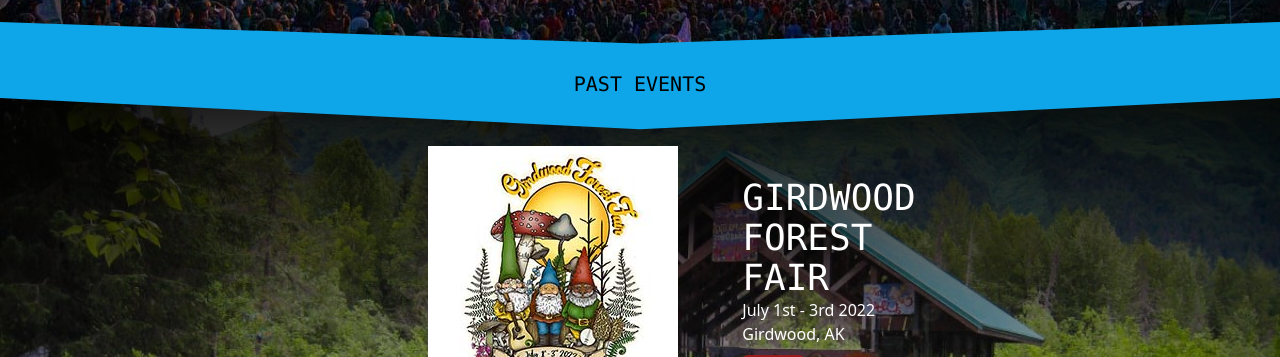
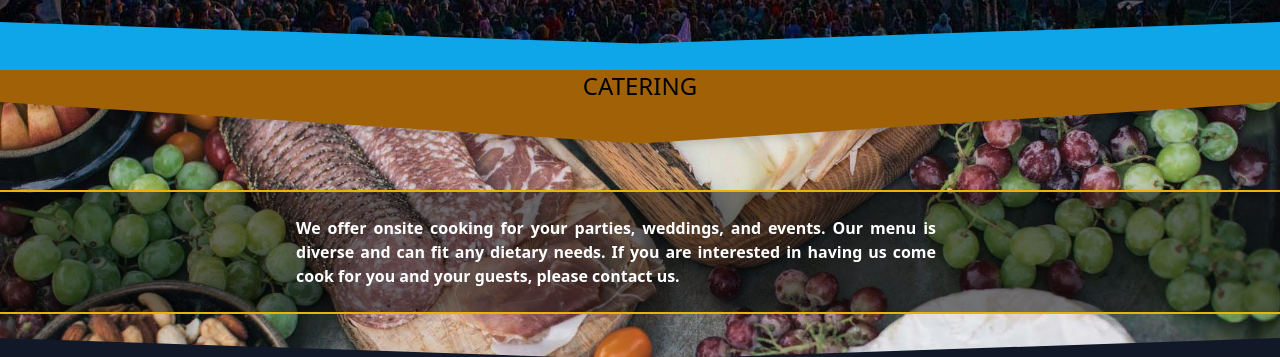
Before and after one commit to casa-pepe/casa-pepe.github.io, a Nuxt app: page / in a window 1280 px wide. Shown: the part 2443-2800 px from the top of the page. Built offline with nearby package versions, Linux system fonts and the light colour scheme.

Commit message:
2023 event update

```diff
--- a/pages/index.vue
+++ b/pages/index.vue
@@ -93,54 +93,6 @@
 
         </div>
 
-        <div class="bg-sky-500">
-          <div class="m-auto w-fit">
-            <h2 class="text-xl">PAST EVENTS</h2>
-          </div>
-        </div>
-
-        <Event
-          startFillColor="fill-sky-500"
-          endFillColor="fill-yellow-600"
-          eventImage="/forest-fair-2022.jpg"
-          eventTitle="Girdwood Forest Fair"
-          eventDate="July 1st - 3rd 2022"
-          eventLocation="Girdwood, AK"
-          eventLink="https://girdwoodforestfair.com/"
-          bgImage="background-image: linear-gradient(to bottom, rgba(0, 0, 0, 0.9), rgba(0,0,0, 0.1)), url('/forest-fair-cropped.jpg')"
-          />
-
-        <Event
-          startFillColor="fill-yellow-600"
-          endFillColor="fill-indigo-700"
-          eventImage="/salmonfest-poster-2022.jpg"
-          eventTitle="Salmonfest"
-          eventDate="August 5th - 7th 2022"
-          eventLocation="Ninilchik, AK"
-          eventLink="https://salmonfestalaska.org/"
-          bgImage="background-image: linear-gradient(to bottom, rgba(0, 0, 0, 0.9), rgba(0,0,0, 0.1)), url('/salmonfest-2022.jpg'); background-position: center"
-          />
-
-        <Event
-          startFillColor="fill-indigo-700"
-          endFillColor="fill-red-700"
-          eventTitle="Spenard Jazzfest"
-          eventDate="June 1st - 5th 2022"
-          eventLocation="Spenard!"
-          eventLink="https://www.spenardjazzfest.org/"
-          bgImage="background-image: linear-gradient(to bottom, rgba(0, 0, 0, 0.9), rgba(0,0,0, 0.1)), url('/jazzfest.jpg'); background-position: center"
-          />
-
-        <Event
-          startFillColor="fill-red-700"
-          endFillColor="fill-yellow-700"
-          eventImage="/chickenstock-poster-2021.jpg"
-          eventTitle="Chickenstock!"
-          eventDate="June 3rd - 5th 2021"
-          eventLocation="Chicken, AK"
-          eventLink="https://www.facebook.com/ChickenstockMusicFest/"
-          bgImage="background-image: linear-gradient(to bottom, rgba(0, 0, 0, 0.9), rgba(0,0,0, 0.1)), url('/chickenstock-2021.jpg'); background-position: center"
-          />
 
         <div class="bg-yellow-700">
           <div class="m-auto w-fit">
```
